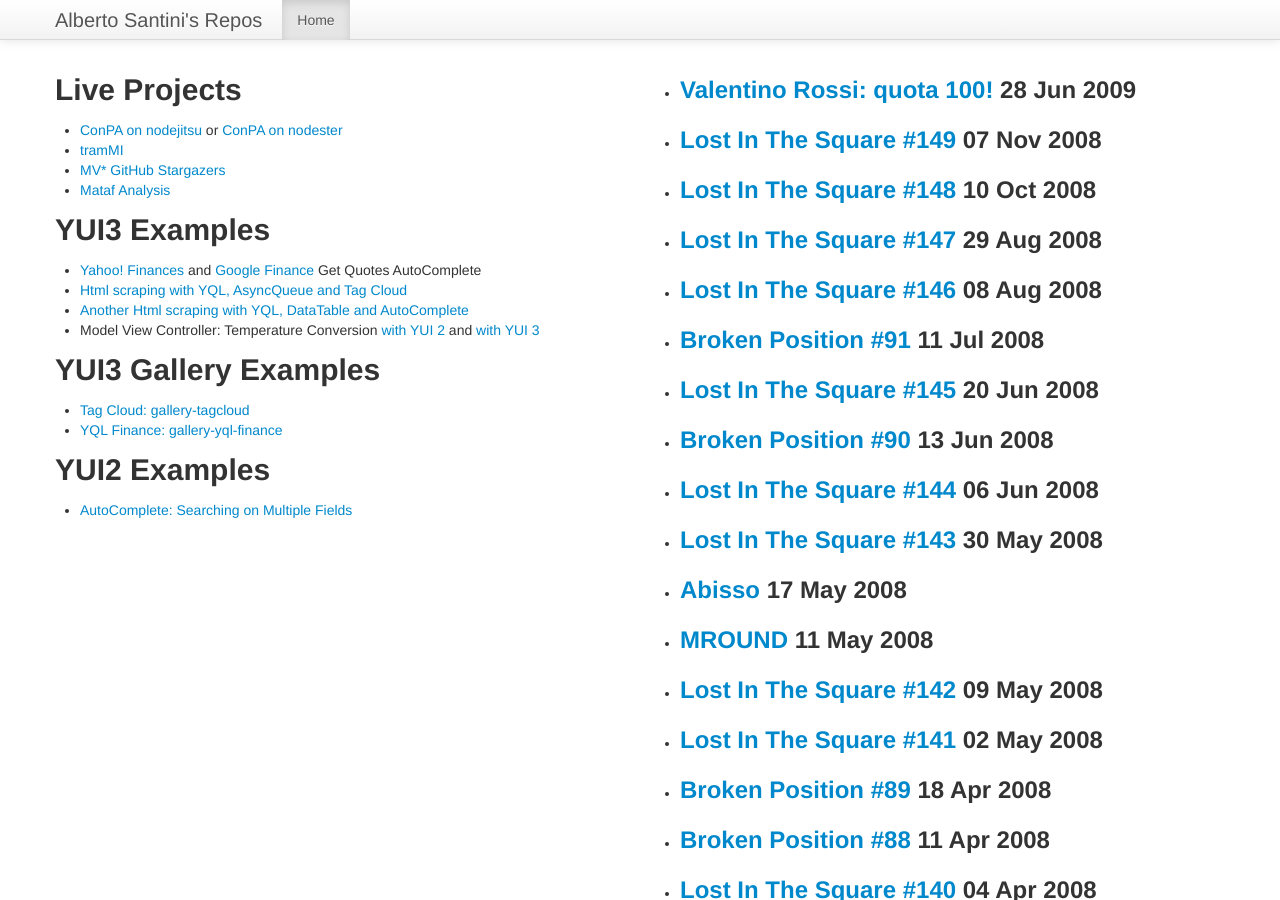
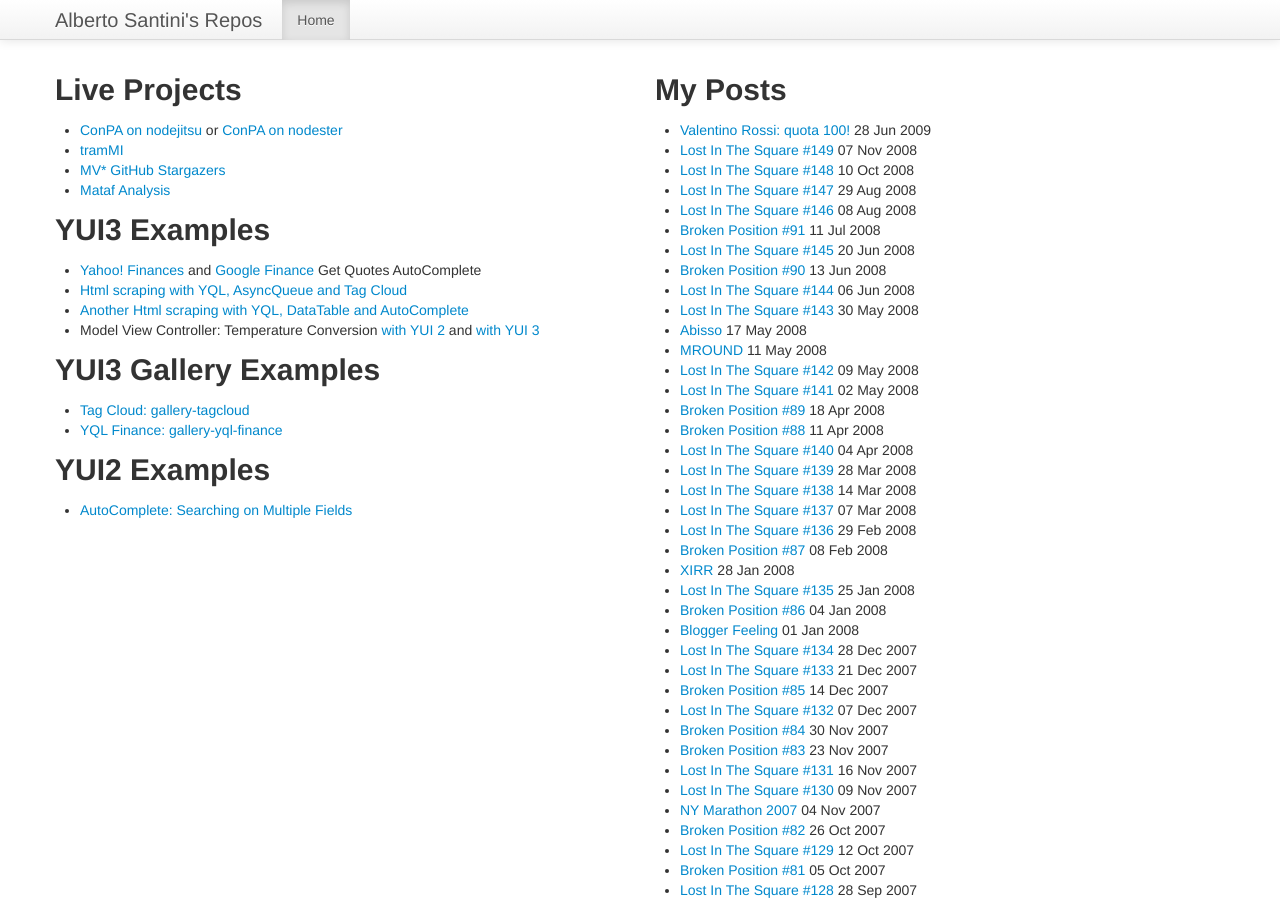
Before and after one commit to albertosantini/albertosantini.github.com, a Jekyll site: the page built from index.html, in a window 1280 px wide and 900 px high. Built offline with Jekyll 4.4.1, drawn with Linux system fonts in a browser that asks for light colours.

Commit message:
Fix index.html and last post for time var.

```diff
--- a/_posts/2009-06-28-valentino-rossi-quota-100.html
+++ b/_posts/2009-06-28-valentino-rossi-quota-100.html
@@ -2,6 +2,5 @@
 layout: post
 name: valentino-rossi-quota-100
 title: ! 'Valentino Rossi: quota 100!'
-time: 2009-06-28 19:51:00.000000000 +02:00
 ---
 Ad Assen, lo scorso sabato, Valentino Rossi ha raggiunto le 100 vittorie. Mi piace il carisma di Valentino, un prodigio che in una frazione di secondo unifica le forze della fisica con quella della mente, decidendo all'unisono con la sua moto cosa fare e come farlo.<br /><br />Grazie Valentino per averci provato... e per esserci riuscito!<div class="blogger-post-footer"><img width='1' height='1' src='https://blogger.googleusercontent.com/tracker/5222581269807323470-2714814926589096155?l=albertosantini.blogspot.com' alt='' /></div>
--- a/index.html
+++ b/index.html
@@ -69,20 +69,19 @@
 </div>
 
 <div class="span6">
+
+    <h2>My Posts</h2>
     <ul class="posts">
          {% for post in site.posts %}
          <li>
-             <h3>
-                 <a href="{{ post.url }}">
-                     {{ post.title }}
-                 </a>
-                 <span class="post-date">
-                     {{ post.date | date_to_string }}
-                 </span>
-             </h3>
+             <a href="{{ post.url }}"> {{ post.title }} </a>
+             <span class="post-date">
+                 {{ post.date | date_to_string }}
+             </span>
          </li>
          {% endfor %}
      </ul>
+
 </div>
 
 </div>
```
